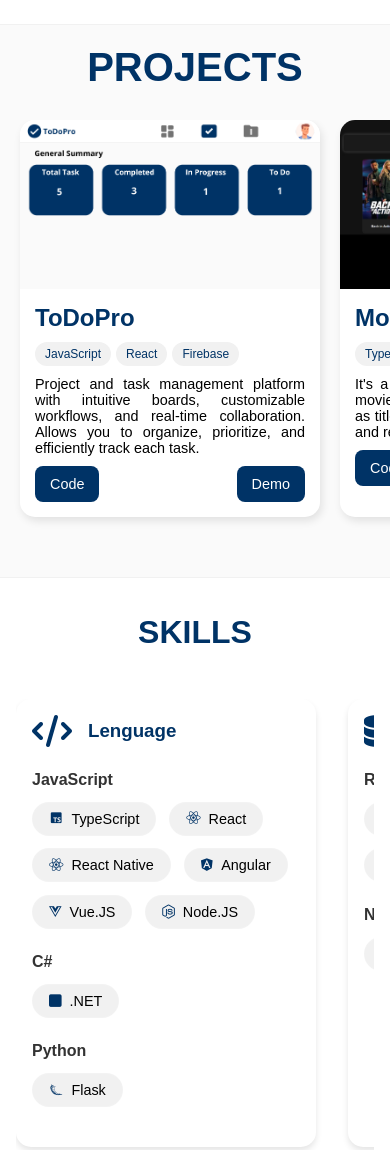
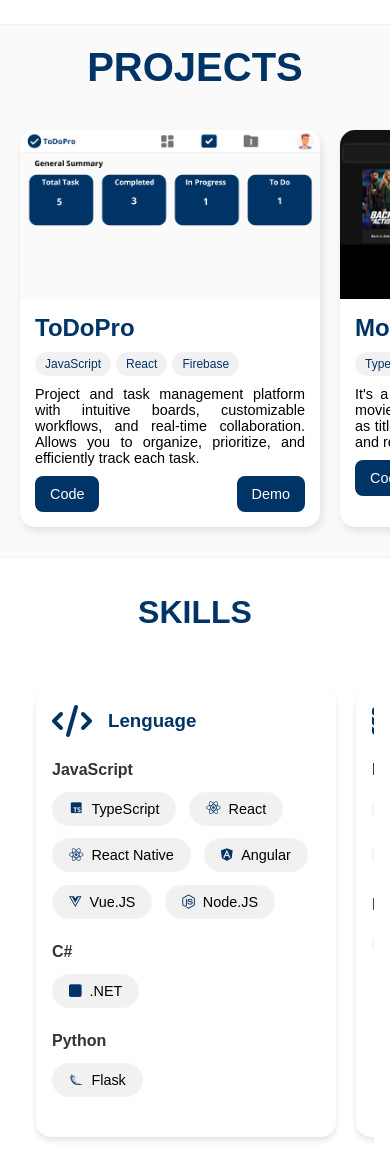
Before and after one commit to dojhoanrd-jw/dojhoanrd-jw, a plain HTML site: page index.html in a window 390 px wide. Shown: the part 820-1970 px from the top of the page. Drawn offline with nearby package versions, Linux system fonts and the light colour scheme.

Commit message:
style: refine skills and projects sections

```diff
--- a/styles.css
+++ b/styles.css
@@ -277,10 +277,14 @@ h1 {
     display: flex;
     overflow-x: auto;
     gap: 30px;
-    padding-bottom: 10px;
     width: 100%;
     cursor: grab;
-    justify-content: space-evenly;
+    justify-content: center;
+    scroll-snap-type: x mandatory;
+    padding: 10px 40px;
+    scroll-padding-left: 40px;
+    margin: 0 auto;
+    box-sizing: border-box;
 }
 
 .project-card {
@@ -295,14 +299,12 @@ h1 {
     user-select: none;
     margin-bottom: 30px;
     transition: background-color 0.3s ease, border-color 0.3s ease;
+    scroll-snap-align: start;
 }
 
-.project-card:first-of-type {
-    margin-left: 30px;
-}
-
+.project-card:first-of-type,
 .project-card:last-of-type {
-    margin-right: 30px;
+    margin: 0;
 }
 
 .project-card img {
@@ -374,19 +376,14 @@ h1 {
 
 @media (max-width: 768px) {
     .projects-container {
+        padding: 10px 20px;
+        scroll-padding-left: 20px;
         gap: 20px;
+        justify-content: flex-start;
     }
 
     .project-section h2 {
         margin-bottom: 30px;
-    }
-
-    .project-card:first-of-type {
-        margin-left: 20px;
-    }
-
-    .project-card:last-of-type {
-        margin-right: 20px;
     }
 }
 
@@ -411,11 +408,15 @@ h1 {
     display: flex;
     gap: 2rem;
     overflow-x: auto;
-    padding-bottom: 1rem;
-    scroll-snap-type: x mandatory;
+    width: 100%;
     cursor: grab;
     user-select: none;
-    justify-content: space-evenly;
+    justify-content: center;
+    scroll-snap-type: x mandatory;
+    padding: 10px 40px;
+    scroll-padding-left: 40px;
+    margin: 0 auto;
+    box-sizing: border-box;
 }
 
 .skills-container::-webkit-scrollbar {
@@ -438,8 +439,9 @@ h1 {
     width: 300px;
     min-width: 300px;
     box-shadow: 0 4px 6px var(--shadow-color);
-    scroll-snap-align: center;
+    scroll-snap-align: start;
     transition: background-color 0.3s ease, border-color 0.3s ease;
+    margin: 0;
 }
 
 .category-title {
@@ -499,6 +501,13 @@ h1 {
 
     .skill-category {
         padding: 1rem;
+    }
+
+    .skills-container {
+        padding: 10px 20px;
+        scroll-padding-left: 20px;
+        gap: 20px;
+        justify-content: flex-start;
     }
 }
 
```
